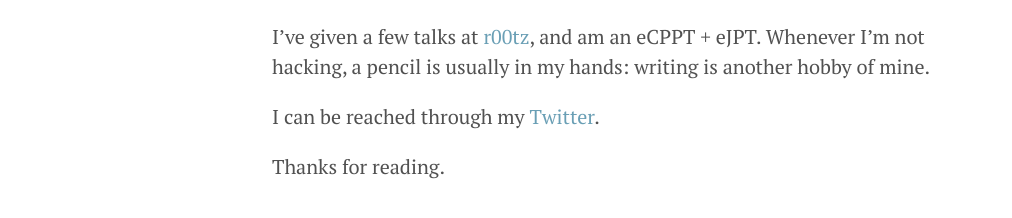
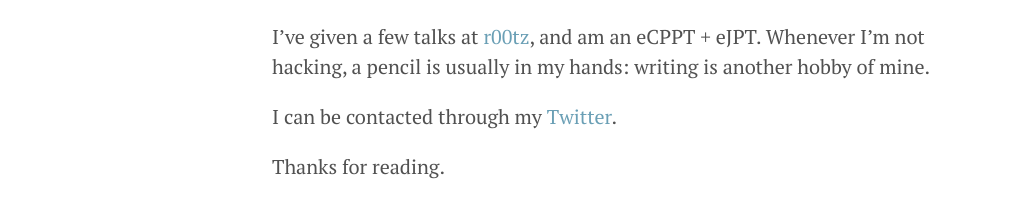
Before and after one commit to p0wnyb0y/p0wnyb0y-p0wnyb0y.github.io, a Jekyll site: the page built from about.md, in a window 1280 px wide. Shown: the part 250-468 px from the top of the page, without its empty margins (8-1020 px from the left). Built offline with Jekyll 4.4.1, drawn with Linux system fonts in a browser that asks for light colours; nearby versions of some CDN libraries.

```diff
--- a/_includes/sidebar.html
+++ b/_includes/sidebar.html
@@ -28,6 +28,7 @@
     <div id="contact" style="text-align:left">
       <a class="sidebar-nav-item" href="https://twitter.com/p0wnyb0y"><i class="fab fa-twitter"></i> Twitter</a>
       <a class="sidebar-nav-item" href="https://instagram.com/p0wnyb0y"><i class="fab fa-instagram"></i> Instagram</a>
+      <a class="sidebar-nav-item" href="https://github.com/p0wnyb0y"><i class="fab fa-github"></i> GitHub</a>
     </div>
 
   </nav>
--- a/about.md
+++ b/about.md
@@ -7,6 +7,6 @@ Hi -- I'm Emmett. This blog is made up of the thoughts of a student interested i
 
 I've given a few talks at [r00tz](https://r00tz.org), and am an eCPPT + eJPT. Whenever I'm not hacking, a pencil is usually in my hands: writing is another hobby of mine.
 
-I can be reached through my [Twitter](https://twitter.com/p0wnyb0y).
+I can be contacted through my [Twitter](https://twitter.com/p0wnyb0y).
 
 Thanks for reading.
```
Also changed, not shown: media/mallard.gif (deleted).
